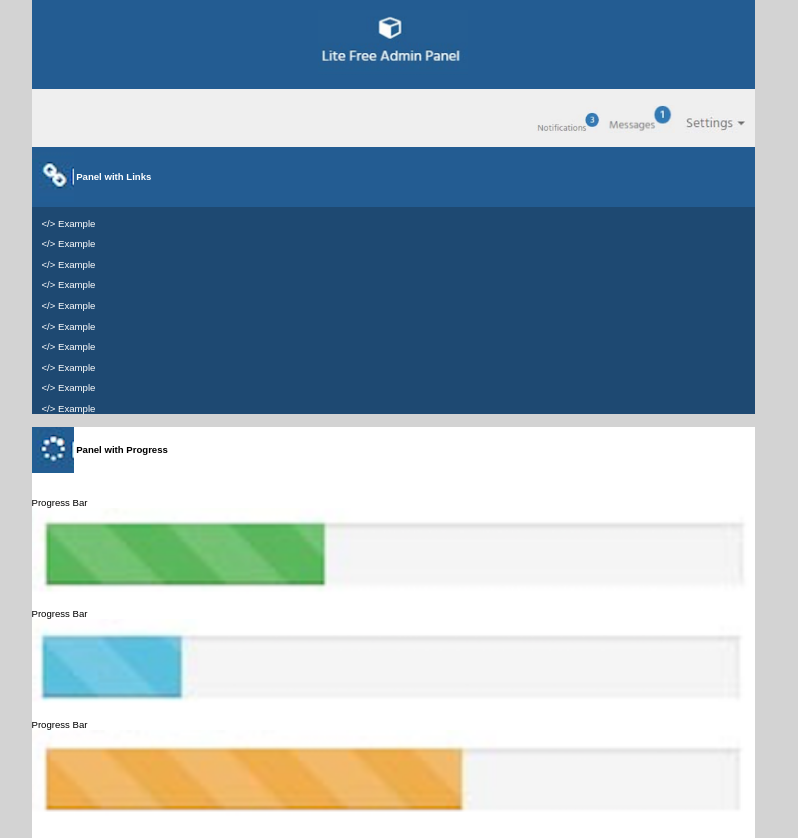
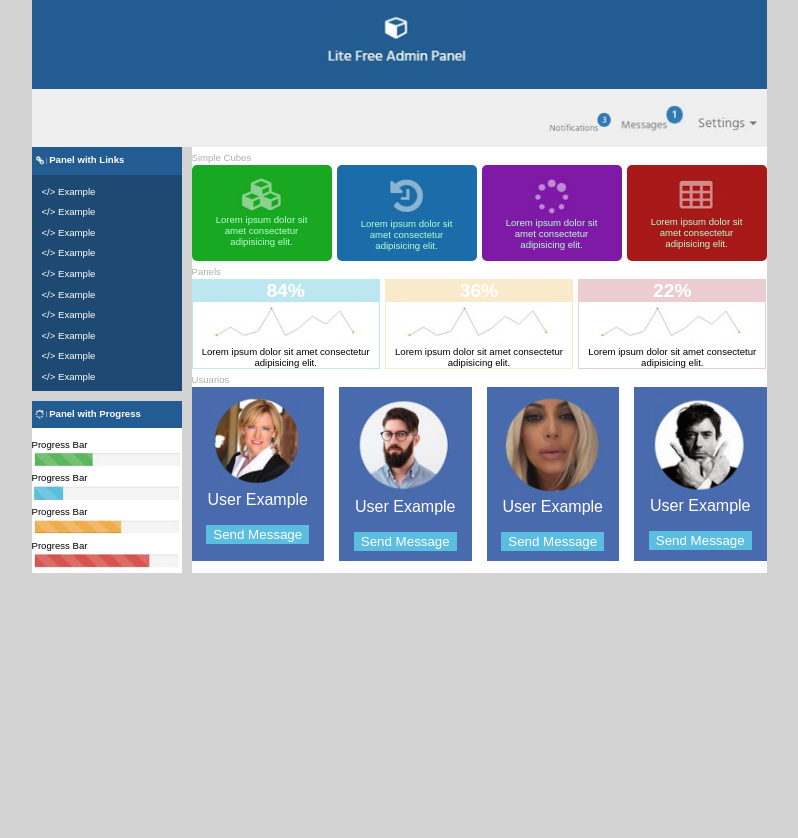
Before and after one commit to Fasutt0/pw22431112, a plain HTML site: page Practica05/index.html in a window 1280 px wide. Shown: the top 838 px of the page, without its empty margins (247-1045 px from the left). After the commit the page ends 800 px from the top, so only its background shows below. Drawn offline with Linux system fonts and the light colour scheme.

Commit message:
Practica05

```diff
--- a/Practica05/css/estilos.css
+++ b/Practica05/css/estilos.css
@@ -5,8 +5,44 @@ body{
     margin: 0px auto;
     max-width: 723px;
 }
+.contenedor{
+    display: grid;
+    grid-template:
+    "header header"
+    "navbar navbar"
+    "links principal"
+    "lprogress principal";
+}
+.cubes{
+    display: grid;
+    gap: 5px; /*separación entre cajas*/
+    grid-template-columns: repeat(4,minmax(140px,1fr));
+    text-align: center;
+}
+.cubes article{
+    border-radius: 5px;
+    color: rgb(184,255,213);
+    font-size: 0.6em;
+    padding: 10px 15px;
+}
+.cubes article:nth-child(1){
+    background: rgb(25,168,33);
+}
+.cubes article:nth-child(2){
+    background: rgb(26,109,169);
+}
+.cubes article:nth-child(3){
+    background: rgb(127,26,167);
+}
+.cubes article:nth-child(4){
+    background: rgb(167,25,25);
+}
+.cubes img{
+    width: 50px;
+}
 .header{
     background: rgb(35,92,146);
+    grid-area: header;
     padding: 10px 0px;
     text-align: center;
 }
@@ -14,15 +50,18 @@ body{
     width: 150px;
 }
 .links{
-    background: rgb(30,73,114) ;
+    background: rgb(30,73,114);
+    grid-area: links;
     color: white;
     font-size: 0.6em;
+    width: 150px;
 }
 .linksexample{
     margin-left: 10px;
 }
 .links img{
     vertical-align: middle;
+    width: 15px;
 }
 .links h4{
     background: rgb(35,92,146);
@@ -32,15 +71,66 @@ body{
 }
 .navbar{
     background: rgb(239,239,239);
+    grid-area: navbar;
     text-align: right;
     padding: 10px 5px;
 }
 .navbar img{
     width: 70px;
 }
+.panels{
+    display: grid;
+    gap: 5px;
+    grid-template-columns: repeat(3,minmax(140px,1fr));
+    text-align: center;
+}
+.panels article{
+    font-size: 0.6em;
+}
+.panels h4{
+    color: white;
+    font-size: 2em;
+    margin: 0px;
+    width: 100%;
+}
+.panels01porcentaje{
+    background: rgb(188,231,240);
+}
+.panels02porcentaje{
+    background: rgb(250,234,204);
+}
+.panels03porcentaje{
+    background: rgb(235,204,208);
+}
+
+.panels article:nth-child(1){
+    border: 1px solid rgb(188,231,240);
+}
+.panels article:nth-child(2){
+    border: 1px solid rgb(250,234,204);
+}
+.panels article:nth-child(3){
+    border: 1px solid rgb(235,204,208);
+}
+
+
+.panels img{
+    width: 150px;
+}
+.principal{
+    background: white;
+    grid-area: principal;
+    margin-left: 10px;
+}
+.principaltitulos{
+    color: rgb(174,174,174);
+    font-size: 0.6em;
+}
 .progress{
     background: white;
+    grid-area: lprogress;
     color: black;
+    margin-top: 10px;
     font-size: 0.6em;
     text-align: left;
 }
@@ -52,4 +142,32 @@ body{
 }
 .progresslogo{
     vertical-align: middle;
+    width: 15px;
 }
+.progress h4{
+    background: rgb(35,92,146);
+    color: white;
+    margin: 0px;
+    padding: 5px 0px;
+    width: 100%;
+}
+.usuarios{
+    display: grid;
+    grid-template-columns: repeat(4,1fr);
+    gap: 15px;
+    text-align: center;
+}
+.usuarios article{
+    background: rgb(74,106,174);
+    color: white;
+    padding: 10px;
+    vertical-align: top;
+}
+.usuarios input{
+    background: rgb(91,190,224);
+    border: 1px solid rgb(91,190,224);
+    color: white;
+}
+.usuarios img{
+    width: 100px;
+}
--- a/Practica05/index.html
+++ b/Practica05/index.html
@@ -71,6 +71,7 @@
                         Lorem ipsum dolor sit amet consectetur adipisicing elit.
                     </article>
                 </article>
+                <span class="principaltitulos">Panels</span>
                 <article class="panels">
                     <article>
                         <h4 class="panels01porcentaje">84%</h4>
@@ -88,6 +89,7 @@
                         Lorem ipsum dolor sit amet consectetur adipisicing elit.
                     </article>
                 </article>
+                <span class="principaltitulos">Usuarios</span>
                 <article class="usuarios">
                     <article>
                         <img src="img/usuario01.png" alt="Usuario 01">
```
